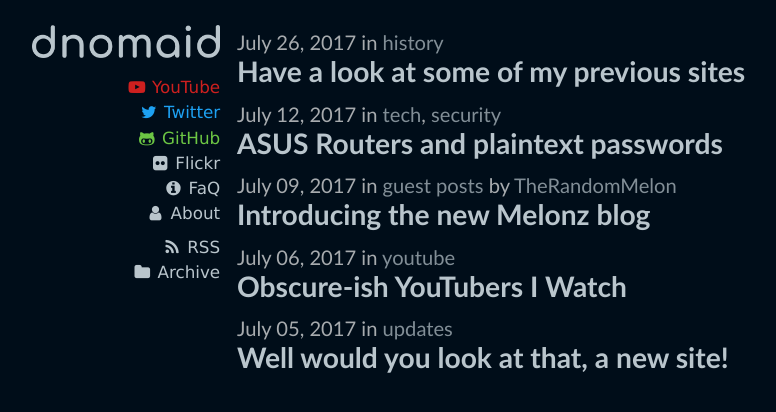
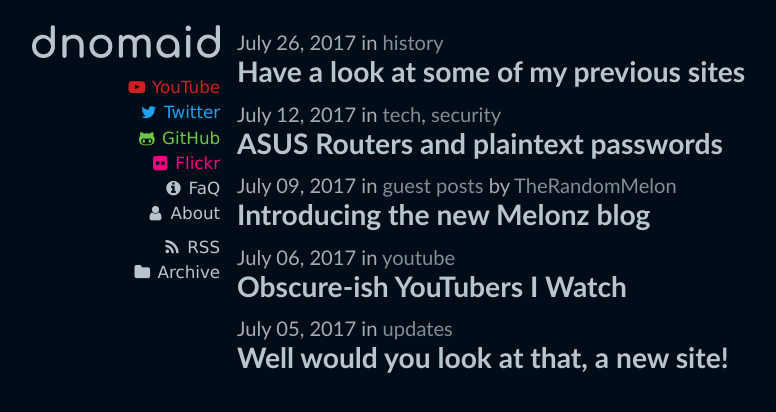
Before and after one commit to tomfishemoji/tomfishemoji.github.io, a Jekyll site: the page built from index.html, in a window 1280 px wide. Shown: the top 412 px of the page, without its empty margins (151-927 px from the left). Built offline with Jekyll 4.4.1, drawn with Linux system fonts in a browser that asks for light colours.

Commit message:
Forgot to add the Flickr colour

```diff
--- a/css/core.scss
+++ b/css/core.scss
@@ -119,8 +119,8 @@ header h1 a:hover {
   color: #6cc644;
 }
 
-.medium {
-  color: #00ab6c;
+.flickr {
+  color: #ff0084;
 }
 
 .question {
```
